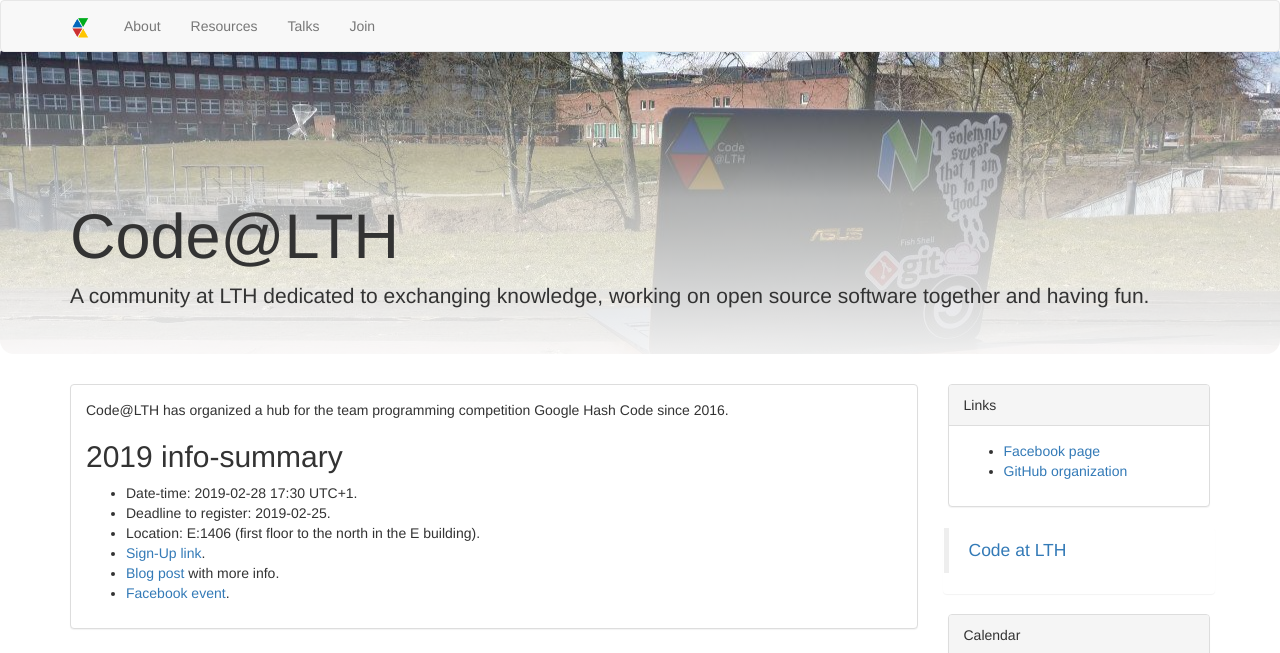
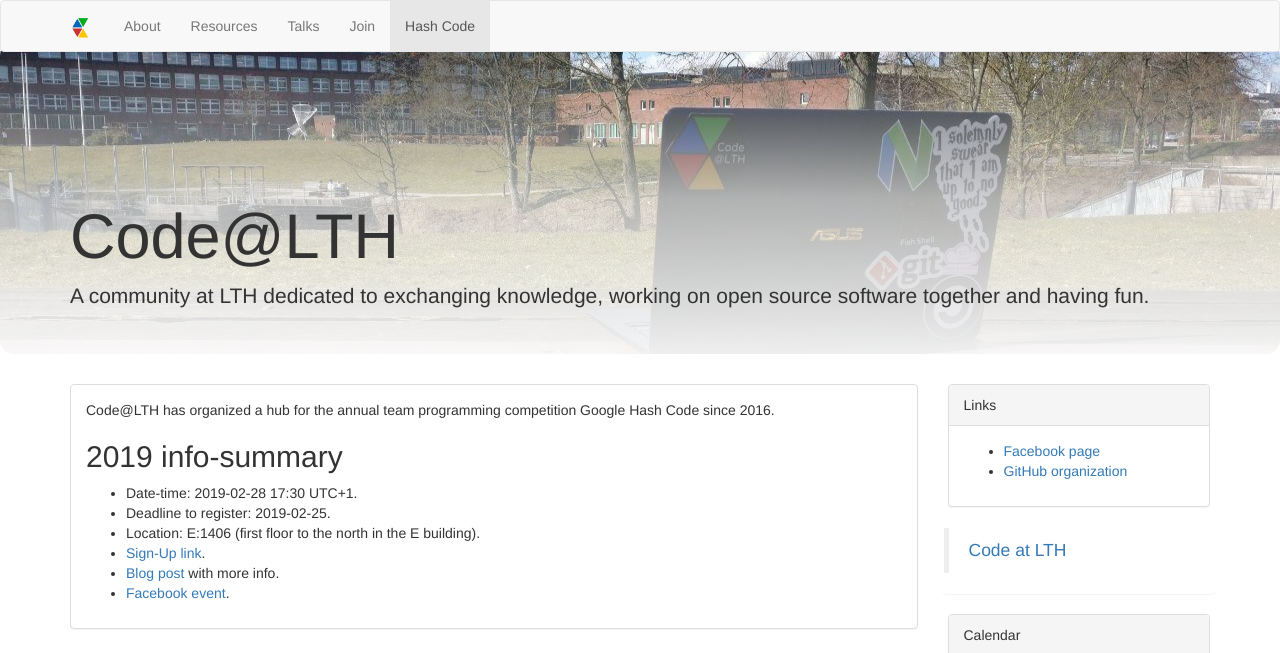
Before and after one commit to Code-at-LTH/code-at-lth.github.io, a Jekyll site: the page built from hashcode.md, in a window 1280 px wide, cut to the strip 0-653 px from the top of the page. Built offline with Jekyll 4.4.1, drawn with Linux system fonts in a browser that asks for light colours; nearby versions of some CDN libraries.

Commit message:
add hashcode-link in header

```diff
--- a/_data/pages.yml
+++ b/_data/pages.yml
@@ -13,3 +13,6 @@
 - name: Join
   url: /join
   id: join
+- name: Hash Code
+  url: /hashcode
+  id: hashcode
--- a/hashcode.md
+++ b/hashcode.md
@@ -4,7 +4,7 @@ title: Hash Code
 id: hashcode
 ---
 
-Code@LTH has organized a hub for the team programming competition Google Hash Code since 2016.
+Code@LTH has organized a hub for the annual team programming competition Google Hash Code since 2016.
 
 ## 2019 info-summary
 - Date-time: 2019-02-28 17:30 UTC+1.
```
